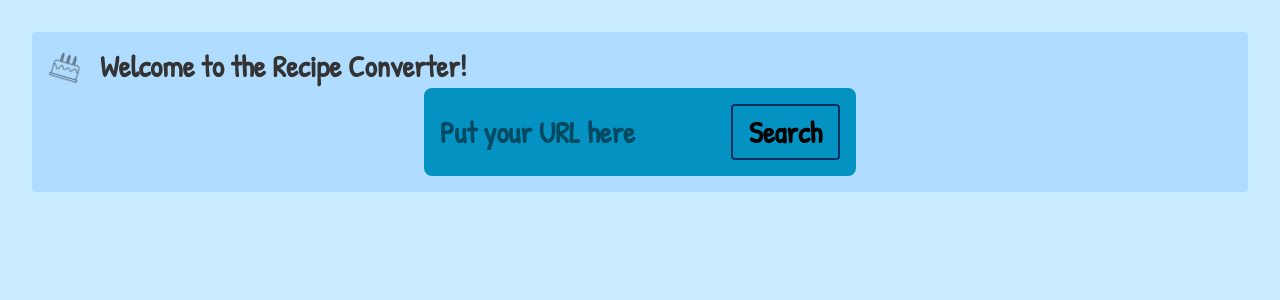
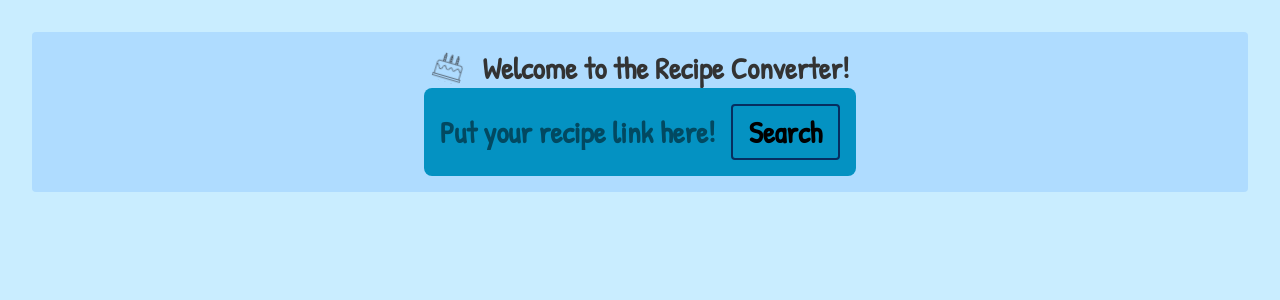
Before and after one commit to szerbe/HackBU2026, a React (Vite) app in the folder recipe-app/: page / in a window 1280 px wide. Shown: the top 300 px of the page. Built offline with nearby package versions, Linux system fonts and the light colour scheme.

Commit message:
Update Home.jsx
Centered the heading text. Updated some colors and wording of phrases.

```diff
--- a/recipe-app/src/pages/Home.jsx
+++ b/recipe-app/src/pages/Home.jsx
@@ -18,13 +18,13 @@ const Home = () => {
       >
         <div className="p-8">
           <header className="bg-(--primary-color-accent-one) p-4 rounded-sm">
-            <h1 className="text-3xl font-bold">
-              <div className="flex text-center justify-content-center align-items-center gap-4">
+            <h1 className="w-full text-3xl font-bold">
+              <div className="flex text-center justify-center items-center gap-4">
                 <img src={cake} alt="Cake" className="w-9 h-10 display-flex" />
                 <p className="font-['Patrick_Hand'] text-center text-(--t-color)">Welcome to the Recipe Converter!</p>
               </div>
               <SearchBar
-                Text="Put your URL here"
+                Text="Put your recipe link here!"
                 className="font-['Patrick_Hand'] center text-center inline-block bg-(--primary-color-accent-two) p-4 rounded-lg"
                 onSearch={handleSearch}
               />
```
